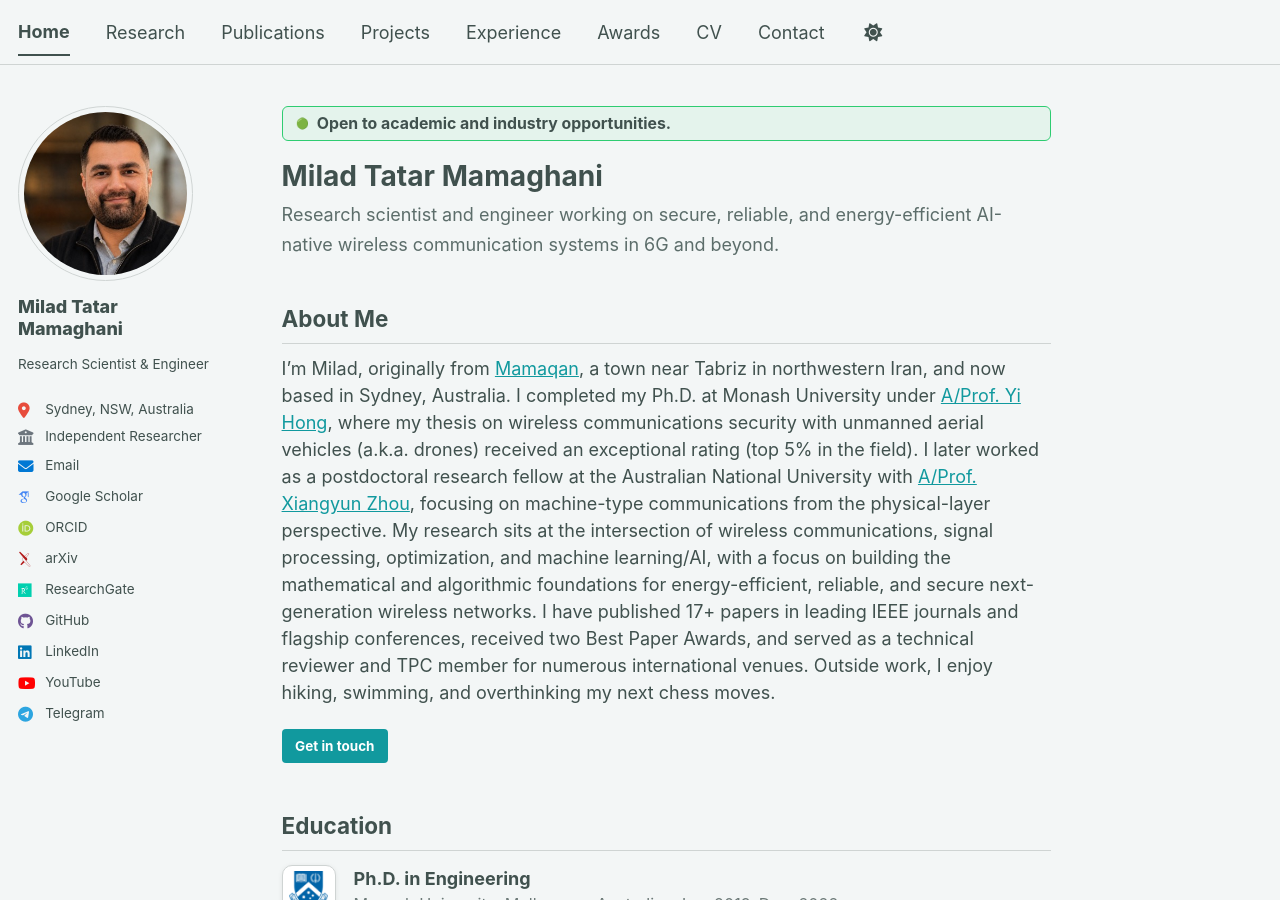
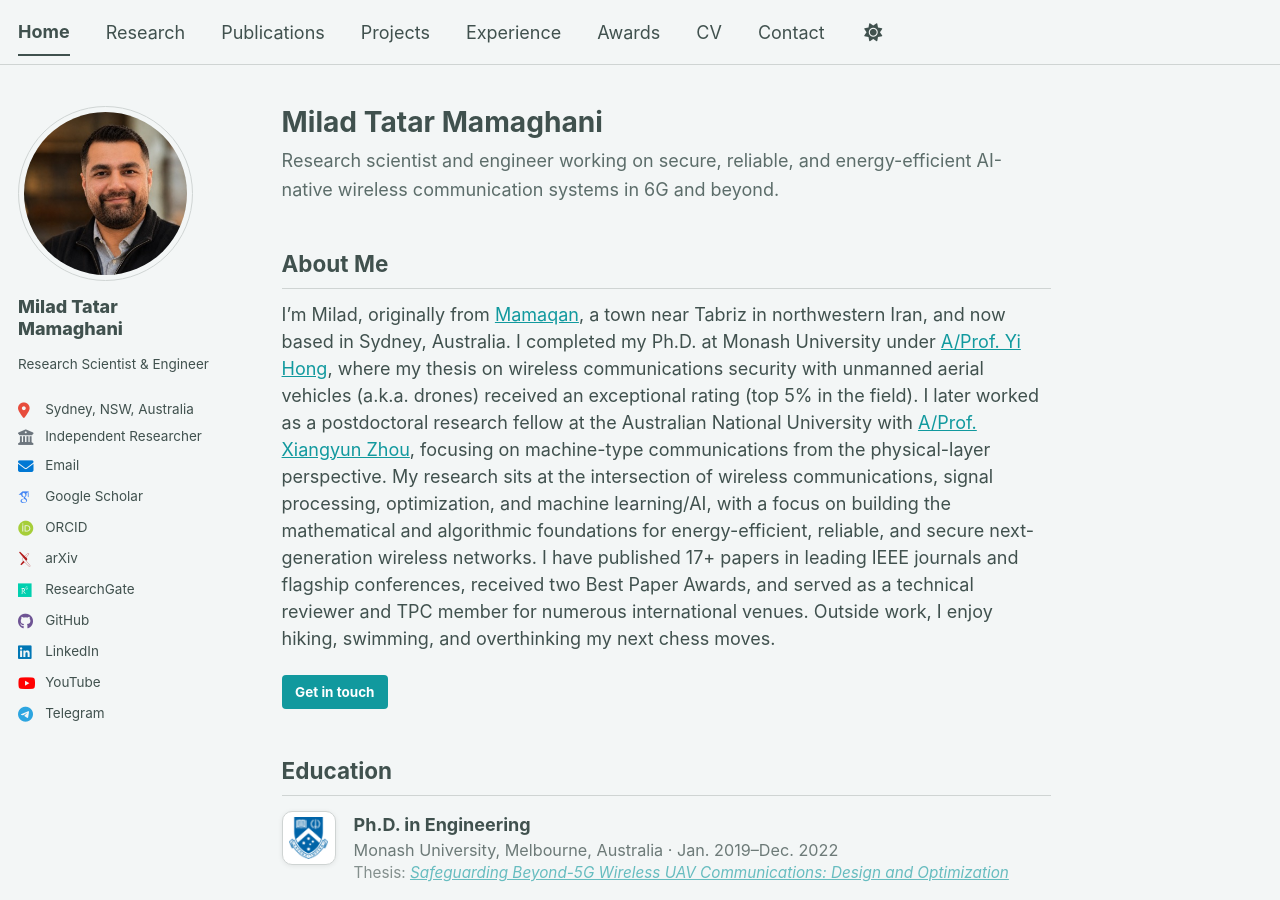
Before and after one commit to miladtm94/miladtm94.github.io, a Jekyll site: the page built from _pages/about.md, in a window 1280 px wide and 900 px high. Built offline with Jekyll 4.4.1, drawn with Linux system fonts in a browser that asks for light colours; some web fonts are replaced.

```diff
--- a/_pages/about.md
+++ b/_pages/about.md
@@ -7,10 +7,10 @@ redirect_from:
   - /about.html
 ---
 
-<div class="about__announcement">
+<!-- <div class="about__announcement">
   <span class="about__announcement-icon">🟢</span>
   <span><strong>Open to academic and industry opportunities.</strong></span>
-</div>
+</div> -->
 
 # Milad Tatar Mamaghani
 
```
